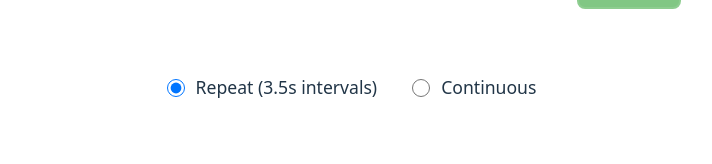
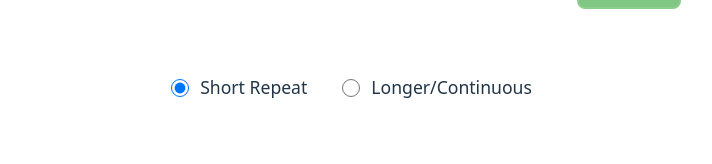
Before and after one commit to tkdguy85/guitar-tuner, a Vue app: page / in a window 1280 px wide. Shown: the part 710-874 px from the top of the page, without its empty margins (291-1003 px from the left). Built offline with nearby package versions, Linux system fonts and the light colour scheme.

Commit message:
Update messaging

```diff
--- a/src/components/PlaybackControls.vue
+++ b/src/components/PlaybackControls.vue
@@ -7,7 +7,7 @@
         :checked="modelValue === 'repeat'"
         @change="$emit('update:modelValue', 'repeat')"
       />
-      Repeat (3.5s intervals)
+      Short Repeat
     </label>
     <label>
       <input
@@ -16,7 +16,7 @@
         :checked="modelValue === 'continuous'"
         @change="$emit('update:modelValue', 'continuous')"
       />
-      Continuous
+      Longer/Continuous
     </label>
   </div>
 </template>
```
